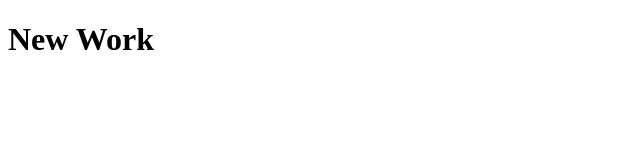
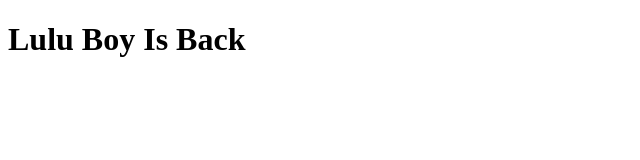
Before and after one commit to tiyamfoyraz/test, a plain HTML site: page index.html in a window 1280 px wide. Shown: the whole page, without its empty margins (0-640 px from the left). Drawn offline with Linux system fonts and the light colour scheme.

Commit message:
Lulu Boy

```diff
--- a/index.html
+++ b/index.html
@@ -7,6 +7,6 @@
     <link rel="stylesheet" href="style.css">
 </head>
 <body>
-    <h1>New Work</h1>
+    <h1>Lulu Boy Is Back</h1>
 </body>
 </html>
```
